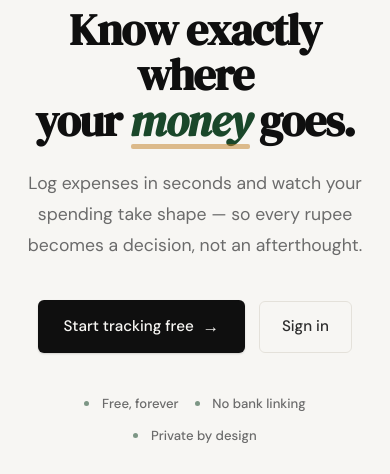
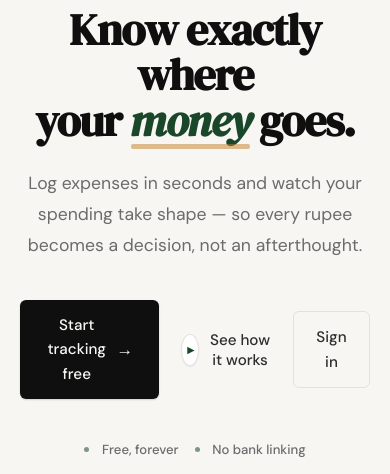
Before and after one commit to Srujanx/Expense-Tracker, a Flask app: page / in a window 390 px wide. Shown: the part 162-636 px from the top of the page. Run offline with Flask 3, Linux system fonts and the light colour scheme.

Commit message:
landing: see how it works page

```diff
--- a/static/css/landing.css
+++ b/static/css/landing.css
@@ -135,6 +135,47 @@
 .hero-btn-ghost {
     padding: 0.8rem 1.4rem;
     font-size: 0.95rem;
+}
+
+/* "See how it works" — quiet text button with a play chip */
+.hero-btn-play {
+    display: inline-flex;
+    align-items: center;
+    gap: 0.6rem;
+    padding: 0.8rem 0.5rem;
+    background: none;
+    border: none;
+    cursor: pointer;
+    font-family: var(--font-body);
+    font-size: 0.95rem;
+    font-weight: 500;
+    color: var(--ink-soft);
+    transition: color 0.2s ease;
+}
+
+.hero-btn-play:hover {
+    color: var(--ink);
+}
+
+.hero-play-icon {
+    display: grid;
+    place-items: center;
+    width: 2rem;
+    height: 2rem;
+    border-radius: 50%;
+    border: 1px solid var(--border);
+    background: var(--paper-card);
+    color: var(--accent);
+    font-size: 0.6rem;
+    padding-left: 0.12rem;
+    box-shadow: 0 1px 2px rgba(15, 15, 15, 0.06);
+    transition: border-color 0.2s ease, transform 0.2s ease, box-shadow 0.2s ease;
+}
+
+.hero-btn-play:hover .hero-play-icon {
+    border-color: var(--accent);
+    transform: scale(1.05);
+    box-shadow: 0 4px 12px rgba(26, 71, 42, 0.14);
 }
 
 /* ------------------------------------------------------------------ */
--- a/templates/landing.html
+++ b/templates/landing.html
@@ -27,6 +27,10 @@
                 Start tracking free
                 <span class="hero-btn-arrow" aria-hidden="true">→</span>
             </a>
+            <button type="button" class="hero-btn-play" id="howItWorksOpen">
+                <span class="hero-play-icon" aria-hidden="true">▶</span>
+                See how it works
+            </button>
             <a href="{{ url_for('login') }}" class="btn-ghost hero-btn-ghost">Sign in</a>
         </div>
         <ul class="hero-proof">
@@ -108,4 +112,62 @@
     </div>
 </section>
 
+<!-- "See how it works" video modal -->
+<div class="video-modal" id="howItWorksModal" aria-hidden="true">
+    <div class="video-modal-backdrop" data-modal-close></div>
+    <div class="video-modal-dialog" role="dialog" aria-modal="true" aria-label="How Spendly works">
+        <button type="button" class="video-modal-close" aria-label="Close" data-modal-close>&times;</button>
+        <div class="video-modal-frame">
+            <!-- Placeholder video — replace data-src with the real YouTube embed URL later -->
+            <iframe
+                id="howItWorksVideo"
+                title="How Spendly works"
+                data-src="https://www.youtube.com/embed/aqz-KE-bpKQ"
+                allow="accelerometer; autoplay; clipboard-write; encrypted-media; gyroscope; picture-in-picture"
+                allowfullscreen></iframe>
+        </div>
+    </div>
+</div>
+
 {% endblock %}
+
+{% block scripts %}
+<script>
+    (function () {
+        var modal = document.getElementById('howItWorksModal');
+        if (!modal) return;
+
+        var openBtn = document.getElementById('howItWorksOpen');
+        var iframe = document.getElementById('howItWorksVideo');
+        var baseSrc = iframe.getAttribute('data-src');
+
+        function openModal() {
+            var sep = baseSrc.indexOf('?') === -1 ? '?' : '&';
+            iframe.src = baseSrc + sep + 'autoplay=1&rel=0';
+            modal.classList.add('is-open');
+            modal.setAttribute('aria-hidden', 'false');
+            document.body.style.overflow = 'hidden';
+        }
+
+        function closeModal() {
+            modal.classList.remove('is-open');
+            modal.setAttribute('aria-hidden', 'true');
+            // Clearing the src tears down the player so the video stops immediately.
+            iframe.src = '';
+            document.body.style.overflow = '';
+        }
+
+        openBtn.addEventListener('click', openModal);
+
+        // Close when clicking the X or the backdrop (anything marked data-modal-close).
+        modal.addEventListener('click', function (e) {
+            if (e.target.hasAttribute('data-modal-close')) closeModal();
+        });
+
+        // Convenience: close on Escape.
+        document.addEventListener('keydown', function (e) {
+            if (e.key === 'Escape' && modal.classList.contains('is-open')) closeModal();
+        });
+    })();
+</script>
+{% endblock %}
```
Also changed, not shown: other parts of static/css/landing.css (+99 -0 lines).
